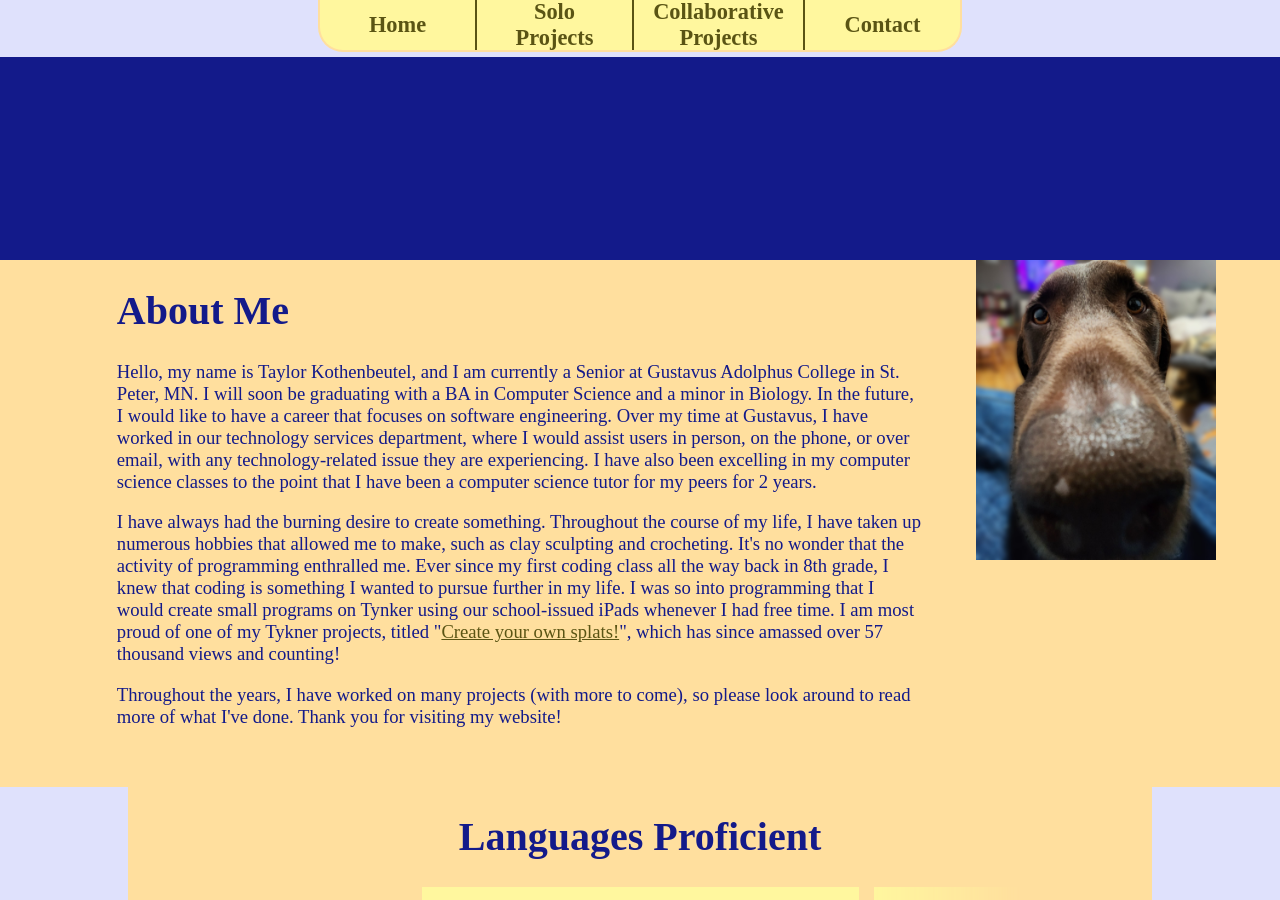
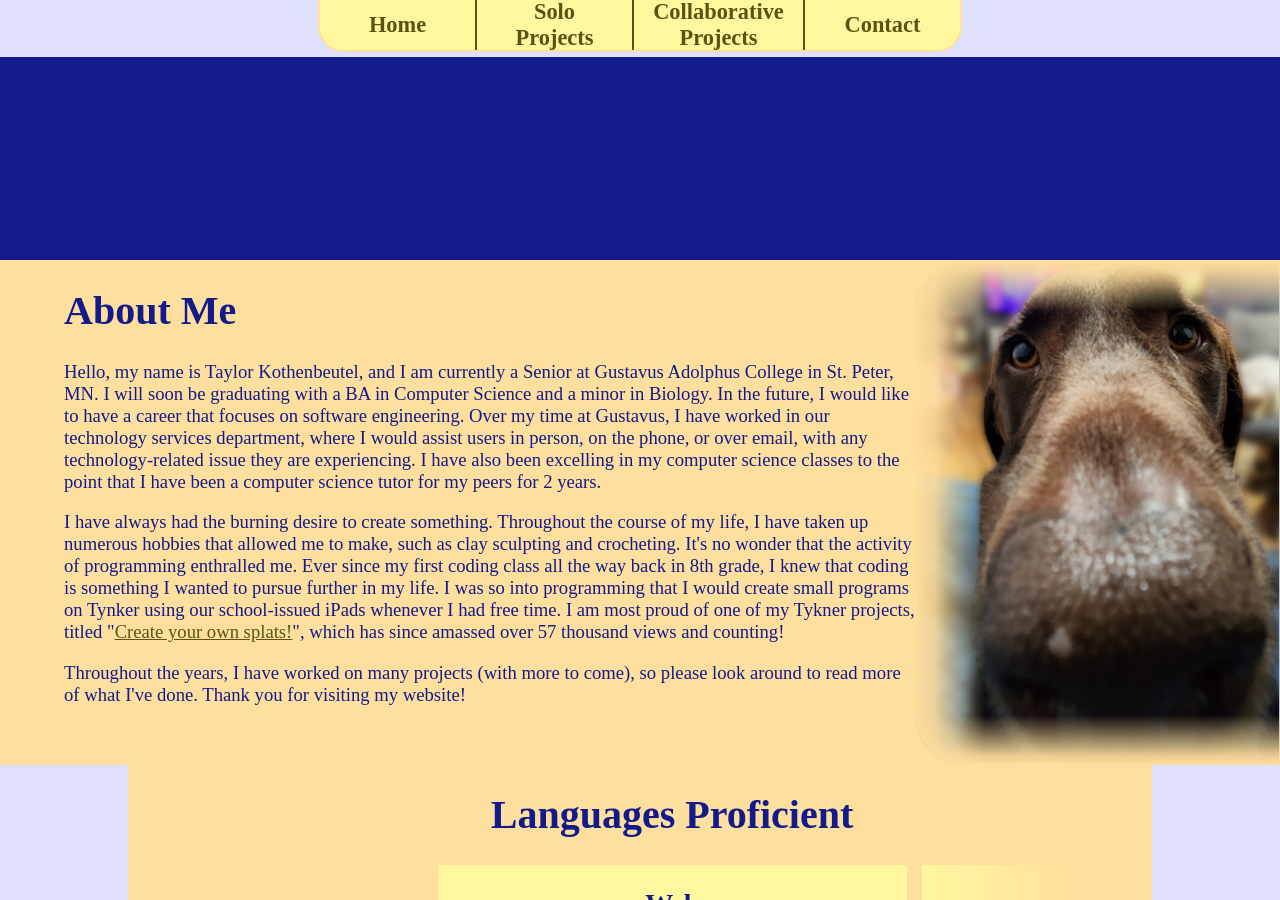
Before and after one commit to TKothenbeutel/Portfolio, a Jekyll site: the page built from index.html, in a window 1280 px wide and 900 px high, scrolled down 1147 px. Built offline with Jekyll 4.4.1, drawn with Linux system fonts in a browser that asks for light colours.

Commit message:
Image alterations

```diff
--- a/index.html
+++ b/index.html
@@ -35,7 +35,9 @@ layout: default
         <p>Throughout the years, I have worked on many projects (with more to come), so please look around to read more of what I've done. Thank you for visiting my website!</p>
         <div style="padding-bottom: 40px;"></div>
       </div>
-      <img src="images/zuma.jpg" alt="Image of Taylor Kothenbeutel" class="meImage">
+      <img id="meImage" aria-label="Image of Taylor Kothenbeutel">
+
+
     </div>
 
     <!--Languages Proficient-->
@@ -147,7 +149,7 @@ layout: default
             {% for post in site.posts %}{% if post.category == 'group' and postCount < 3 %}
               {% assign postCount = postCount | plus: 1 %}
               <li style="display: block;">
-                <div class="postObject">
+                <div class="postObject" style="background-color: var(--color-light1);">
                   <h2 style="margin-bottom: 5px;"><a href="https://tkothenbeutel.github.io/Portfolio{{ post.url }}">{{ post.title }}</a></h2>
                   <div class="tags">
                     {% for tag in post.tags %}
--- a/stylesheets/home.css
+++ b/stylesheets/home.css
@@ -6,9 +6,10 @@
   min-height: 300px;
   width: 80%;
   height: fit-content;
-  padding: 0% 5% 50px 5%;
+  padding: 0 0 50px 5%;
   margin: auto;
   border-radius: 0;
+  overflow-x: hidden;
 }
 
 .textbox{
@@ -95,16 +96,23 @@
   text-decoration: none;
 }
 
-.meImage{
-  width: fit-content;
-  height: 300px;
-  margin: 0;
+#meImage{
+  width: 30%;
+  margin-left: 0px;
+  border-radius: 50px 0px 0px 50px;
+  background-image: url('../images/zuma.jpg');
+  background-size: cover;
+  mask-image:
+    linear-gradient(90deg, transparent 0, rgba(0,0,0,0.1) 20px, black 70px),
+    linear-gradient(0deg, transparent 0, rgba(0,0,0,0.1) 10px, black 50px),
+    linear-gradient(180deg, transparent 0, rgba(0,0,0,0.1) 10px, black 50px);
+  mask-composite: intersect;
 }
 
 .rightImage{
-  width: fit-content;
-  height: 300px;
-  margin: auto;
+  width: 30%;
+  margin: auto auto auto 20px;
+  mask-image: linear-gradient(90deg, transparent 0px, rgba(0, 0, 0, 0.05) 5px, black 20px);
 }
 
 .requiredFormInput::after{
```
